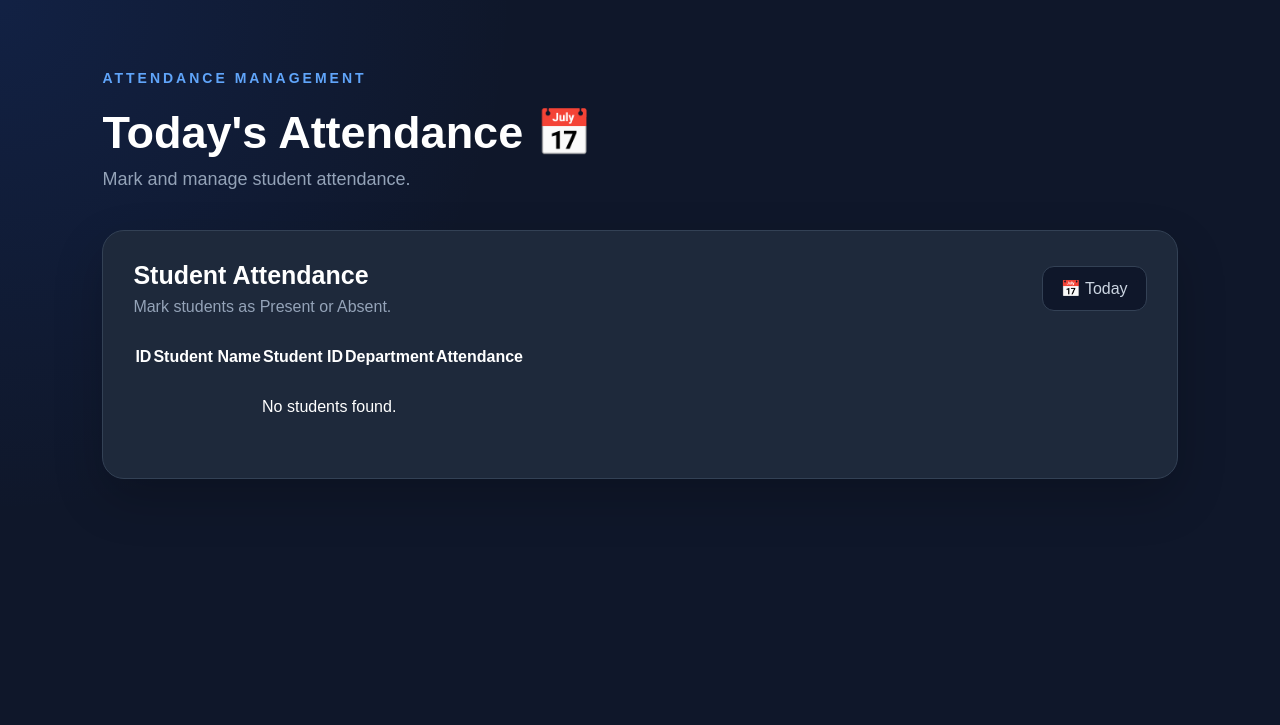
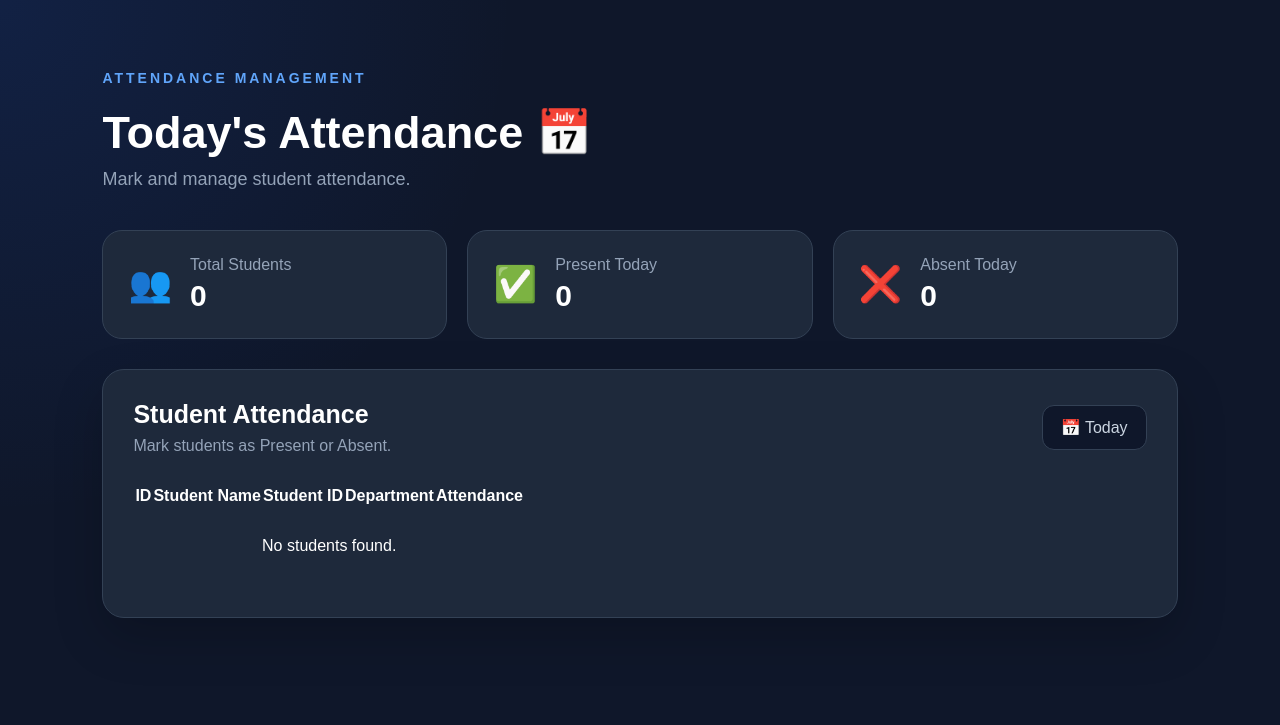
Before and after one commit to eshitashukla634-tech/CampusHub, a Flask app: page /attendance in a window 1280 px wide. Shown: the part 75-800 px from the top of the page. Run offline with Flask 3, Linux system fonts and the light colour scheme; data that the repository does not hold is empty.

Commit message:
Add attendance summary

```diff
--- a/app.py
+++ b/app.py
@@ -163,11 +163,33 @@ def attendance():
 
     students = cursor.fetchall()
 
+    cursor.execute("SELECT COUNT(*) FROM students")
+    total_students = cursor.fetchone()[0]
+
+    cursor.execute("""
+        SELECT COUNT(*)
+        FROM attendance
+        WHERE date = date('now')
+        AND status = 'Present'
+    """)
+    present_count = cursor.fetchone()[0]
+
+    cursor.execute("""
+        SELECT COUNT(*)
+        FROM attendance
+        WHERE date = date('now')
+        AND status = 'Absent'
+    """)
+    absent_count = cursor.fetchone()[0]
+
     connection.close()
 
     return render_template(
         "attendance.html",
-        students=students
+        students=students,
+        total_students=total_students,
+        present_count=present_count,
+        absent_count=absent_count
     )
 
 
--- a/static/css/style.css
+++ b/static/css/style.css
@@ -1018,3 +1018,53 @@ footer {
 .absent-status {
     background: #dc2626;
 }
+
+
+.attendance-summary {
+    display: grid;
+    grid-template-columns: repeat(3, 1fr);
+    gap: 20px;
+    margin-bottom: 30px;
+}
+
+.summary-card {
+    display: flex;
+    align-items: center;
+    gap: 18px;
+
+    padding: 25px;
+
+    background: #1e293b;
+
+    border: 1px solid #334155;
+    border-radius: 20px;
+
+    transition: 0.3s;
+}
+
+.summary-card:hover {
+    transform: translateY(-5px);
+    border-color: #60a5fa;
+    box-shadow: 0 15px 35px #00000033;
+}
+
+.summary-icon {
+    font-size: 35px;
+}
+
+.summary-card p {
+    color: #94a3b8;
+    margin-bottom: 5px;
+}
+
+.summary-card h2 {
+    font-size: 30px;
+}
+
+@media (max-width: 800px) {
+
+    .attendance-summary {
+        grid-template-columns: 1fr;
+    }
+
+}
--- a/templates/attendance.html
+++ b/templates/attendance.html
@@ -71,6 +71,57 @@
 
 
         <!-- Attendance Card -->
+
+
+
+
+
+
+
+<div class="attendance-summary">
+
+    <div class="summary-card">
+
+        <div class="summary-icon">
+            👥
+        </div>
+
+        <div>
+            <p>Total Students</p>
+            <h2>{{ total_students }}</h2>
+        </div>
+
+    </div>
+
+
+    <div class="summary-card">
+
+        <div class="summary-icon">
+            ✅
+        </div>
+
+        <div>
+            <p>Present Today</p>
+            <h2>{{ present_count }}</h2>
+        </div>
+
+    </div>
+
+
+    <div class="summary-card">
+
+        <div class="summary-icon">
+            ❌
+        </div>
+
+        <div>
+            <p>Absent Today</p>
+            <h2>{{ absent_count }}</h2>
+        </div>
+
+    </div>
+
+</div>
 
         <div class="attendance-card">
 
```
